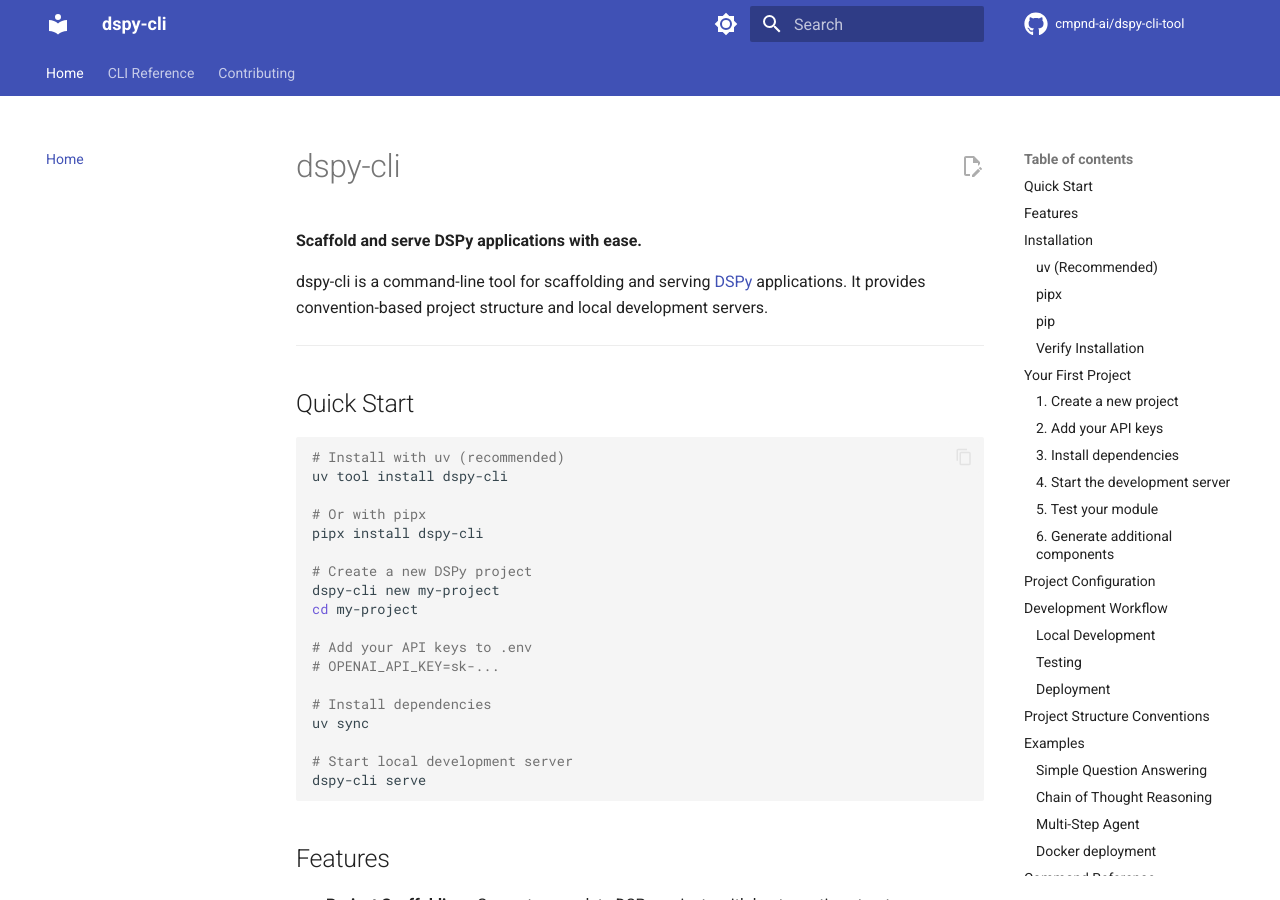
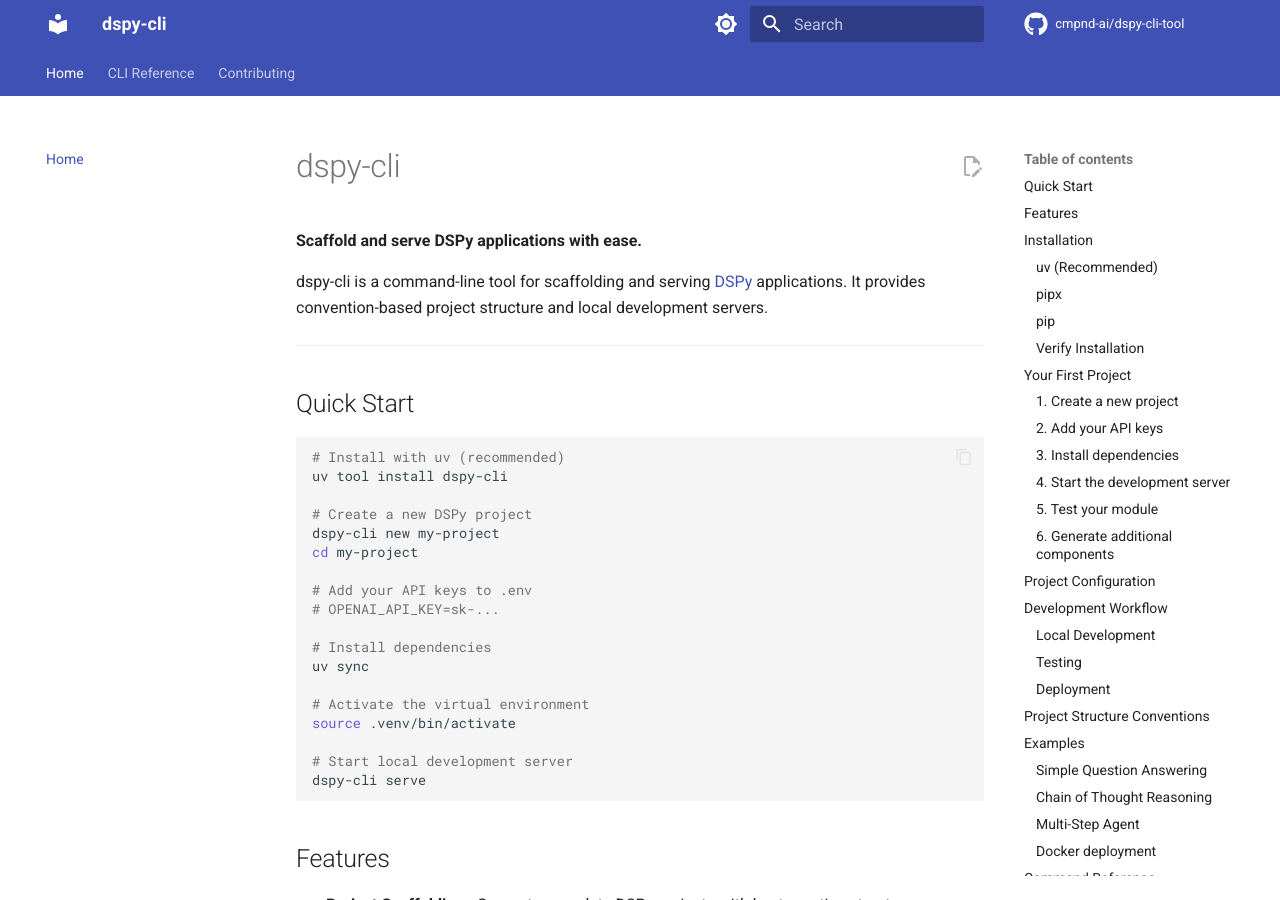
Before and after one commit to cmpnd-ai/dspy-cli, an MkDocs documentation site: the page built from docs/index.md, in a window 1280 px wide and 900 px high. Built offline with MkDocs 1.6.1 and Material for MkDocs 9.7.7, drawn with Linux system fonts in a browser that asks for light colours; comment, search, counter and statistics services are not loaded.

Commit message:
small docs fix

```diff
--- a/docs/index.md
+++ b/docs/index.md
@@ -12,9 +12,6 @@
 # Install with uv (recommended)
 uv tool install dspy-cli
 
-# Or with pipx
-pipx install dspy-cli
-
 # Create a new DSPy project
 dspy-cli new my-project
 cd my-project
@@ -24,6 +21,9 @@
 
 # Install dependencies
 uv sync
+
+# Activate the virtual environment
+source .venv/bin/activate
 
 # Start local development server
 dspy-cli serve
```
